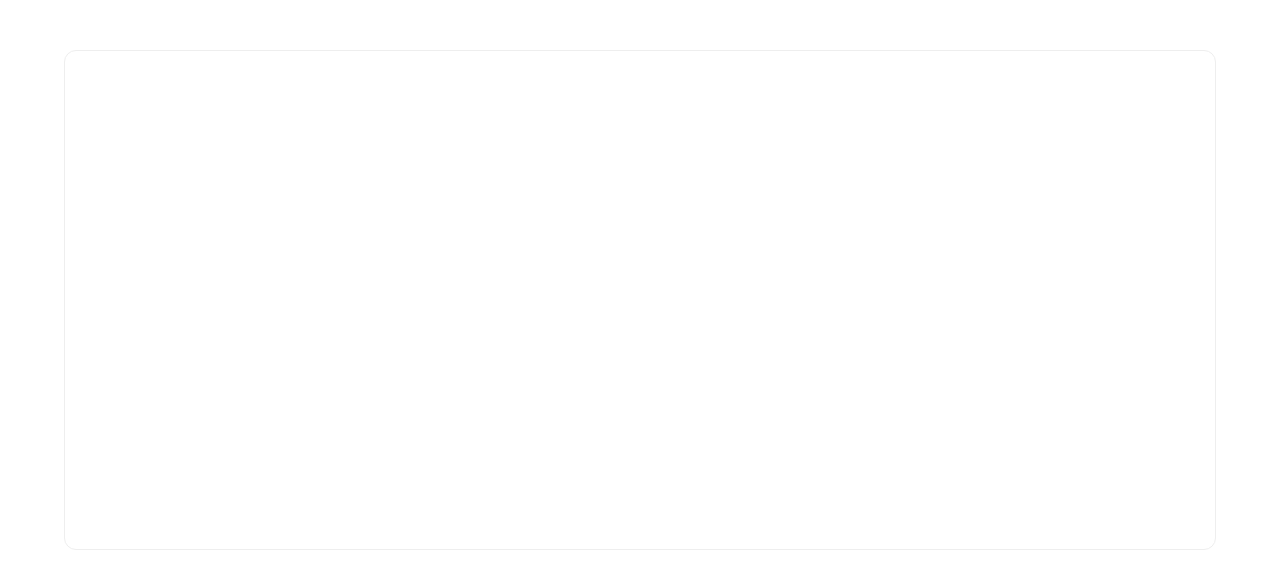
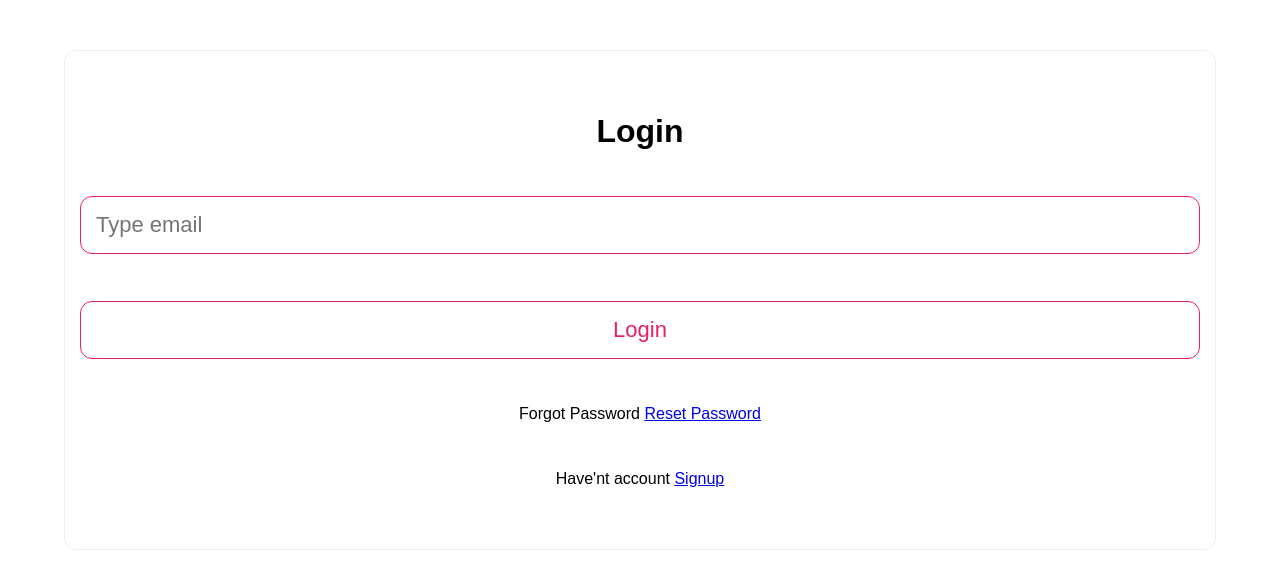
Before and after one commit to mohamedCleanCode/Todo-V3-Reactjs, a React (Create React App) app: page /login in a window 1280 px wide. Before the commit this address had no page. Shown: the top 584 px of the page. Built offline with nearby package versions, Linux system fonts and the light colour scheme.

Commit message:
add login

```diff
--- a/src/App.js
+++ b/src/App.js
@@ -1,6 +1,7 @@
 import { Route, Routes } from "react-router-dom";
 import EditTask from "./components/EditTask/EditTask";
 import Header from "./components/Header/Header";
+import Login from "./components/Login/Login";
 import Signup from "./components/Signup/Signup";
 import Todos from "./components/Todos/Todos";
 
@@ -19,6 +20,7 @@ function App() {
           }
         />
         <Route path="/signup" element={<Signup />} />
+        <Route path="/login" element={<Login />} />
       </Routes>
     </div>
   );
--- /dev/null
+++ b/src/components/Login/Login.jsx
@@ -0,0 +1,23 @@
+import React from "react";
+
+const Login = () => {
+  return (
+    <form className="signup">
+      <h1>Login</h1>
+      <div>
+        <input type="email" name="email" placeholder="Type email" />
+      </div>
+      <div>
+        <input type="submit" value="Login" />
+      </div>
+      <div>
+        Forgot Password <a href="/reset-password">Reset Password</a>
+      </div>
+      <div>
+        Have'nt account <a href="/signup">Signup</a>
+      </div>
+    </form>
+  );
+};
+
+export default Login;
--- a/src/components/Signup/Signup.jsx
+++ b/src/components/Signup/Signup.jsx
@@ -3,6 +3,7 @@ import React from "react";
 const Signup = () => {
   return (
     <form className="signup">
+      <h1>Signup</h1>
       <div>
         <input type="text" name="username" placeholder="Type username" />
       </div>
--- a/src/index.css
+++ b/src/index.css
@@ -228,6 +228,10 @@ body {
   background-color: var(--rose);
   color: var(--white);
 }
+.signup div:nth-child(4),
 .signup div:last-child {
   text-align: center;
 }
+.signup h1 {
+  text-align: center;
+}
```
